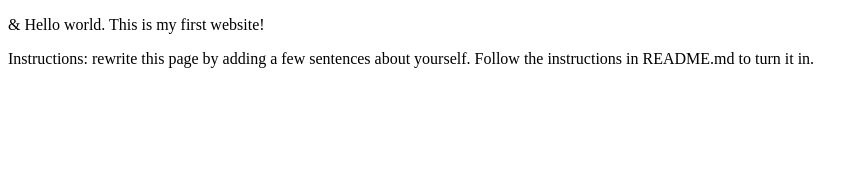
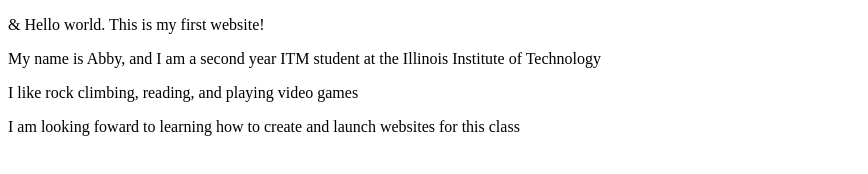
Before and after one commit to AbbyAGarcia/webdev_lab1, a plain HTML site: page index.html in a window 1280 px wide. Shown: the whole page, without its empty margins (0-868 px from the left). Drawn offline with Linux system fonts and the light colour scheme.

Commit message:
update index.html

```diff
--- a/index.html
+++ b/index.html
@@ -6,6 +6,8 @@
 </head>
 <body>
   <p>&amp; Hello world. This is my first website!</p>
-  <p>Instructions: rewrite this page by adding a few sentences about yourself. Follow the instructions in README.md to turn it in.</p>
+  <p>My name is Abby, and I am a second year ITM student at the Illinois Institute of Technology </p>
+  <p> I like rock climbing, reading, and playing video games <p>
+  <p> I am looking foward to learning how to create and launch websites for this class <p>
 </body>
 </html>
```
